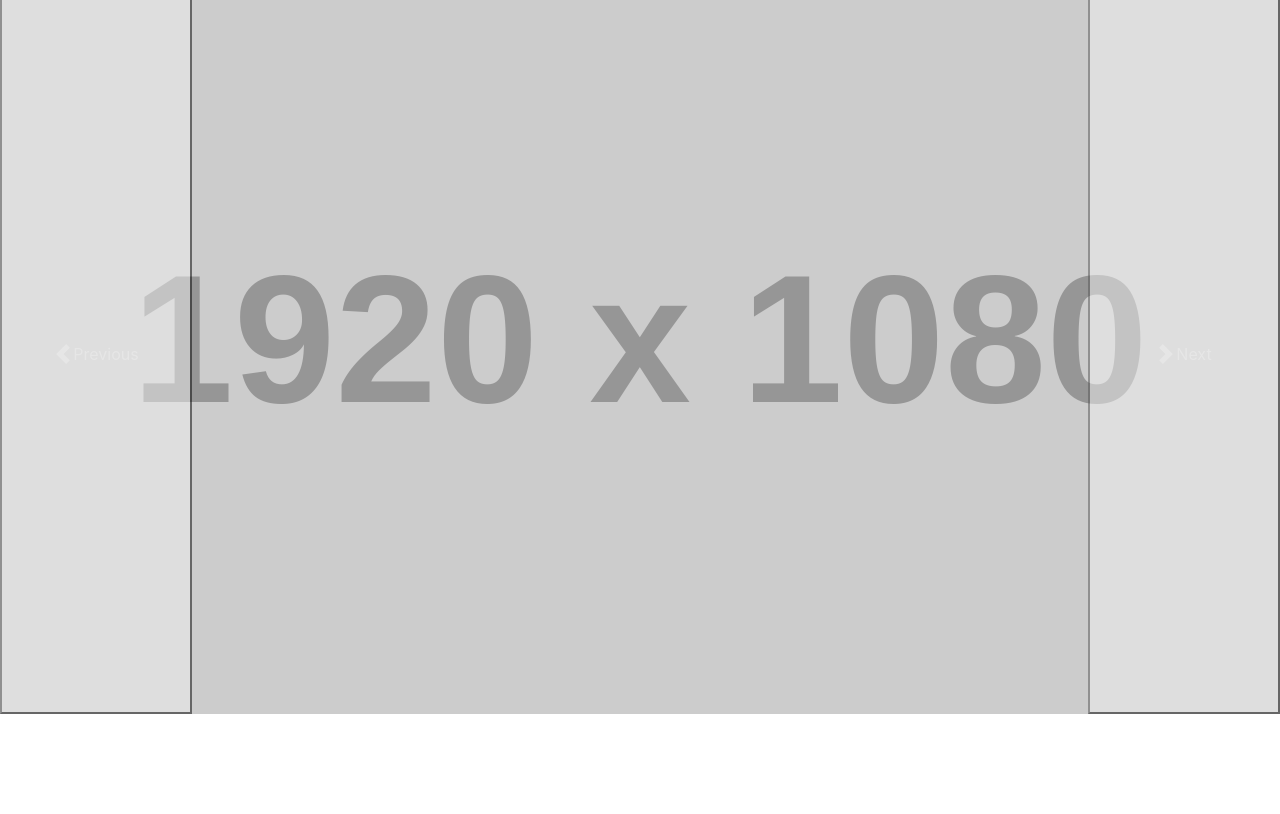
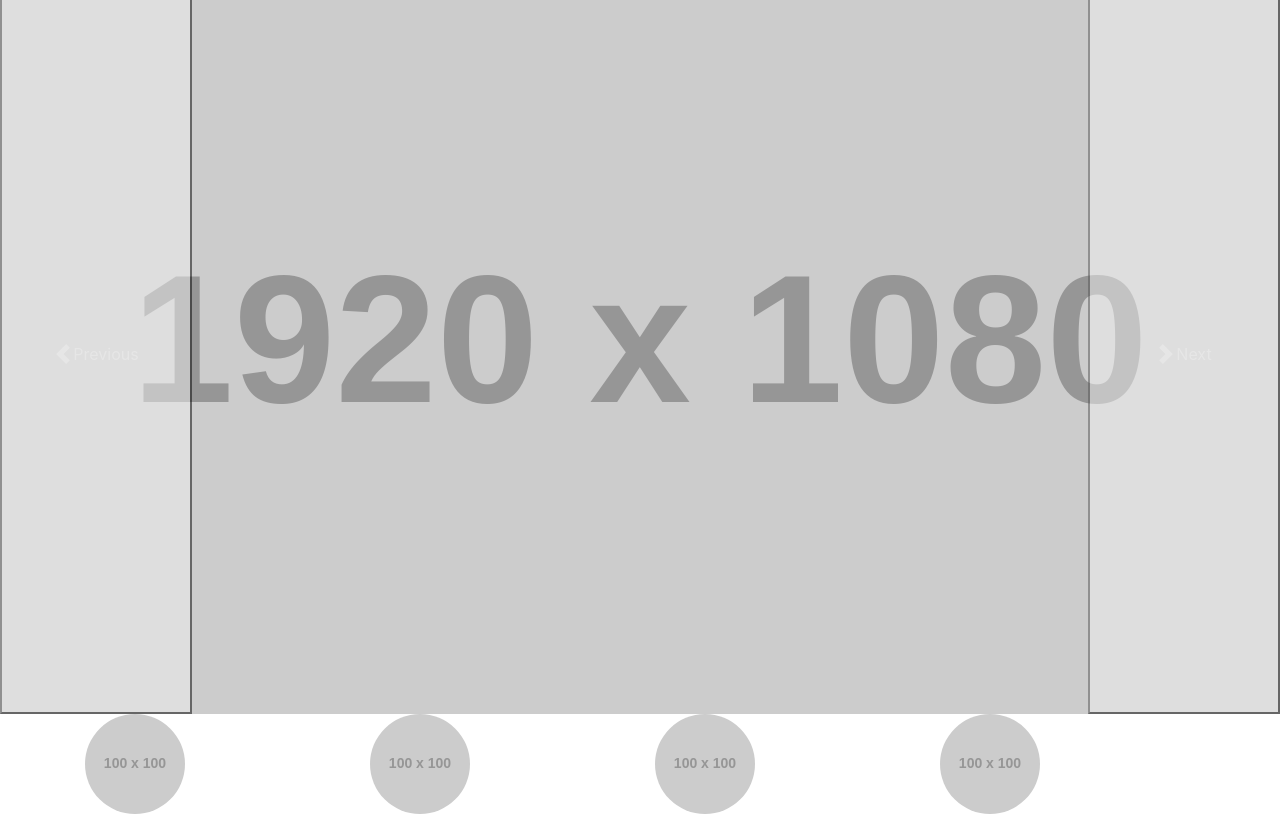
Before and after one commit to monica1402/proyecto_coder, a plain HTML site: page index.html in a window 1280 px wide. Shown: the part 62-876 px from the top of the page. Before the commit the page ends 800 px from the top, so only its background shows below. Drawn offline with nearby package versions, Linux system fonts and the light colour scheme; placeholder pictures from the web are drawn by us.

Commit message:
Añadí las Categorías
Estoy ocupando el grid de bootstrap 4 columnas

```diff
--- a/index.html
+++ b/index.html
@@ -66,6 +66,16 @@
 
 
 
+    <div class="container">
+        <div class="row row-cols-4">
+            <div class="col"><img src="https://placehold.co/100x100?text=Blusas" class="rounded-circle" alt="Circular Image"></div>
+            <div class="col"><img src="https://placehold.co/100x100?text=Croptop" class="rounded-circle" alt="Circular Image"></div>
+            <div class="col"><img src="https://placehold.co/100x100?text=Vestidos" class="rounded-circle" alt="Circular Image"></div>
+            <div class="col"><img src="https://placehold.co/100x100?text=Calcetines" class="rounded-circle" alt="Circular Image"></div>
+        </div>
+    </div>
+
+
 
     <!-- Opcional: jQuery y Popper.js para componentes Bootstrap que requieran JavaScript -->
     <script src="https://code.jquery.com/jquery-3.5.1.slim.min.js"></script>
```
